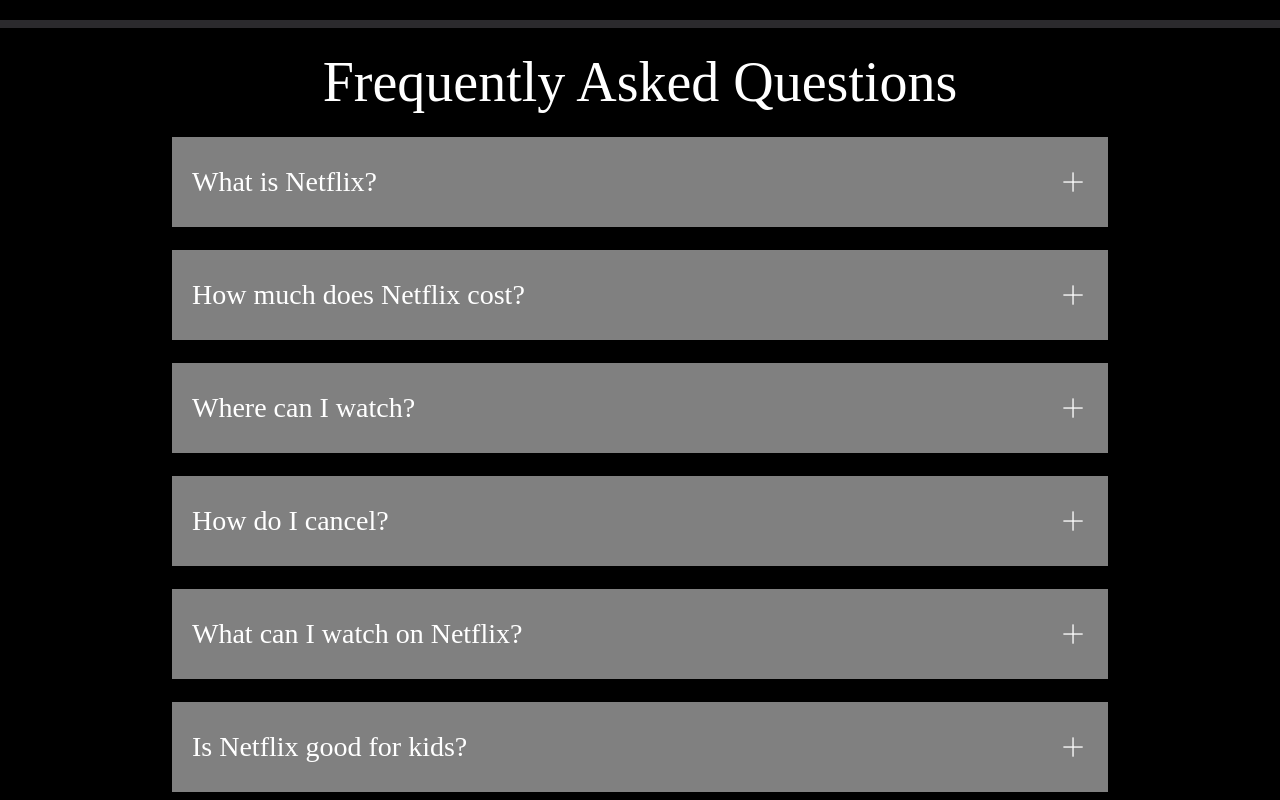
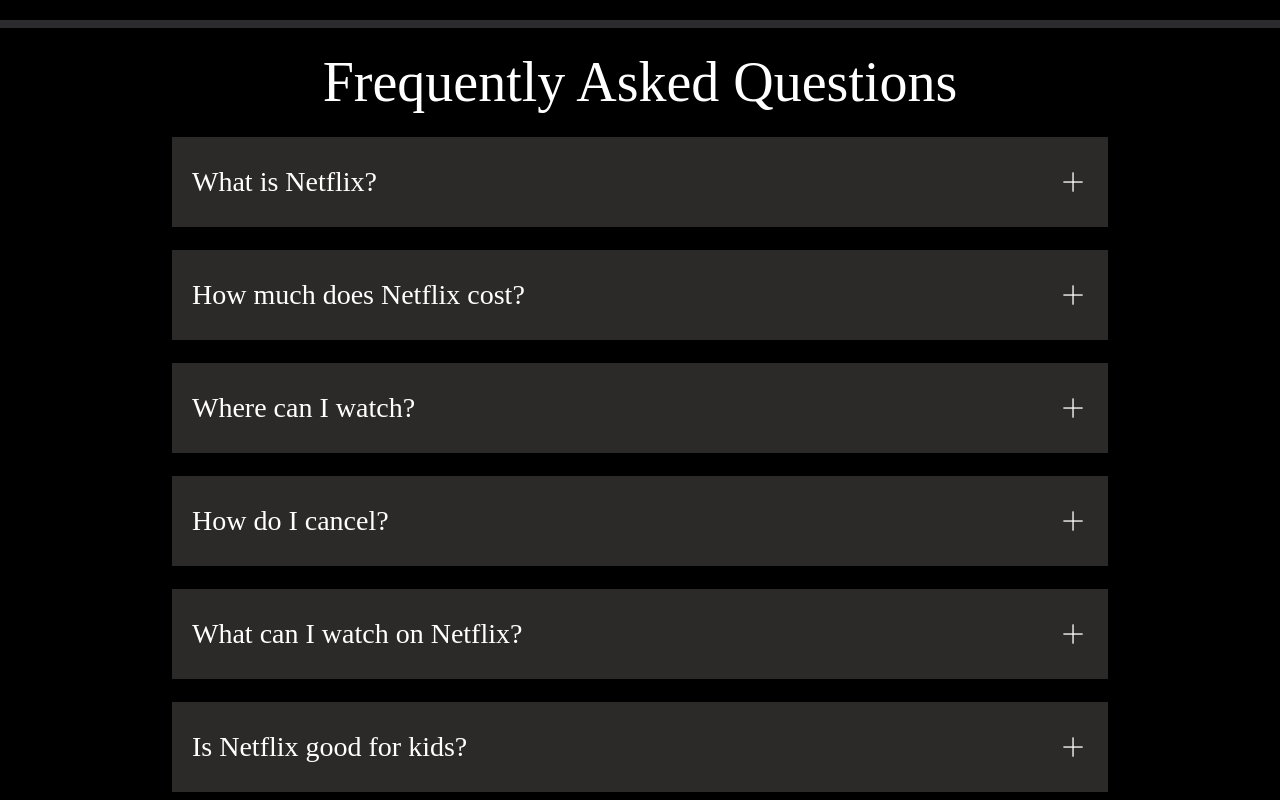
Before and after one commit to Yogesh-ahire/Netflix-Clone, a plain HTML site: page index.html in a window 1280 px wide. Shown: the part 2880-3680 px from the top of the page. Drawn offline with Linux system fonts and the light colour scheme.

Commit message:
Update style.css

```diff
--- a/style.css
+++ b/style.css
@@ -332,7 +332,7 @@
     height: 30px;
     font-size: 28px;
     font-weight: 200;
-    background-color:grey;
+    background-color: #2c2929;
     align-items: center;
     justify-content: space-between;
     padding: 30px 20px;
@@ -344,7 +344,7 @@
 }
 
 .faqbox:hover{
-    background-color: #2c2929;
+    background-color: grey ;
 }
 
 main {
```
